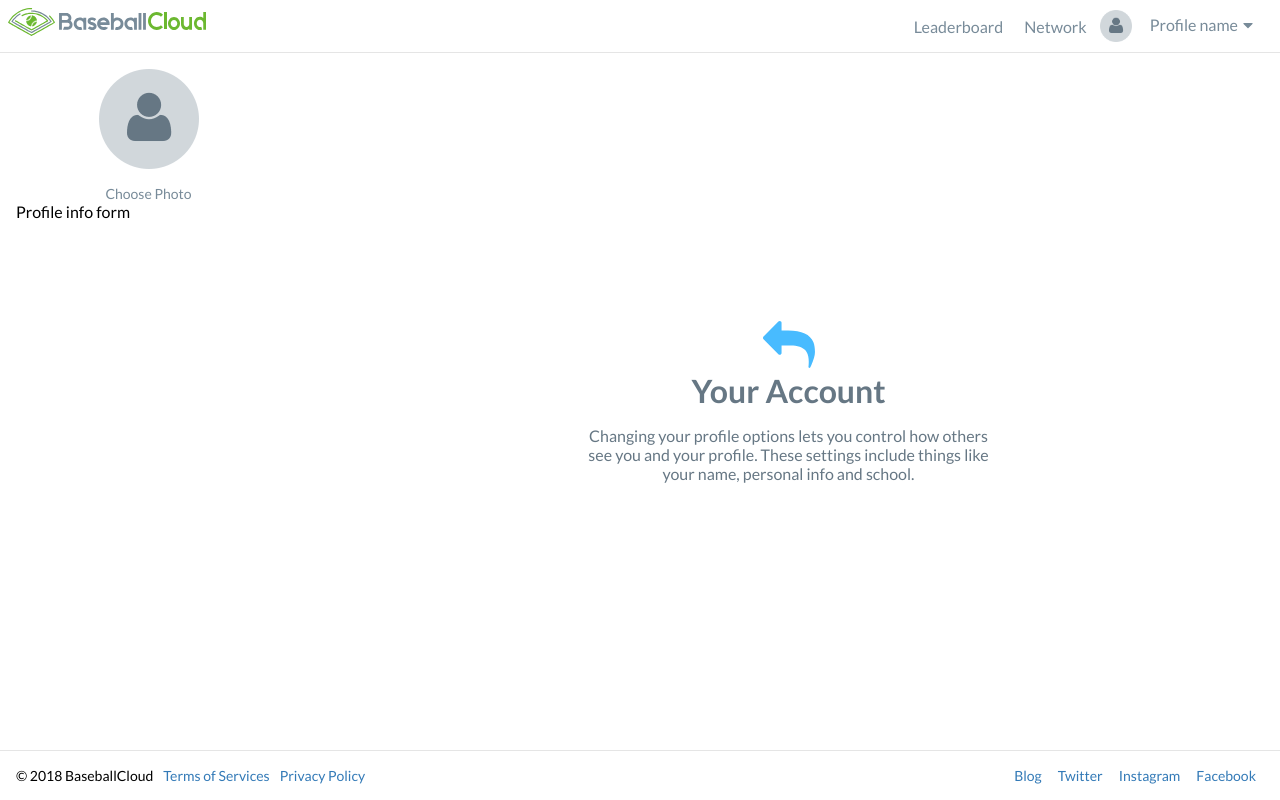
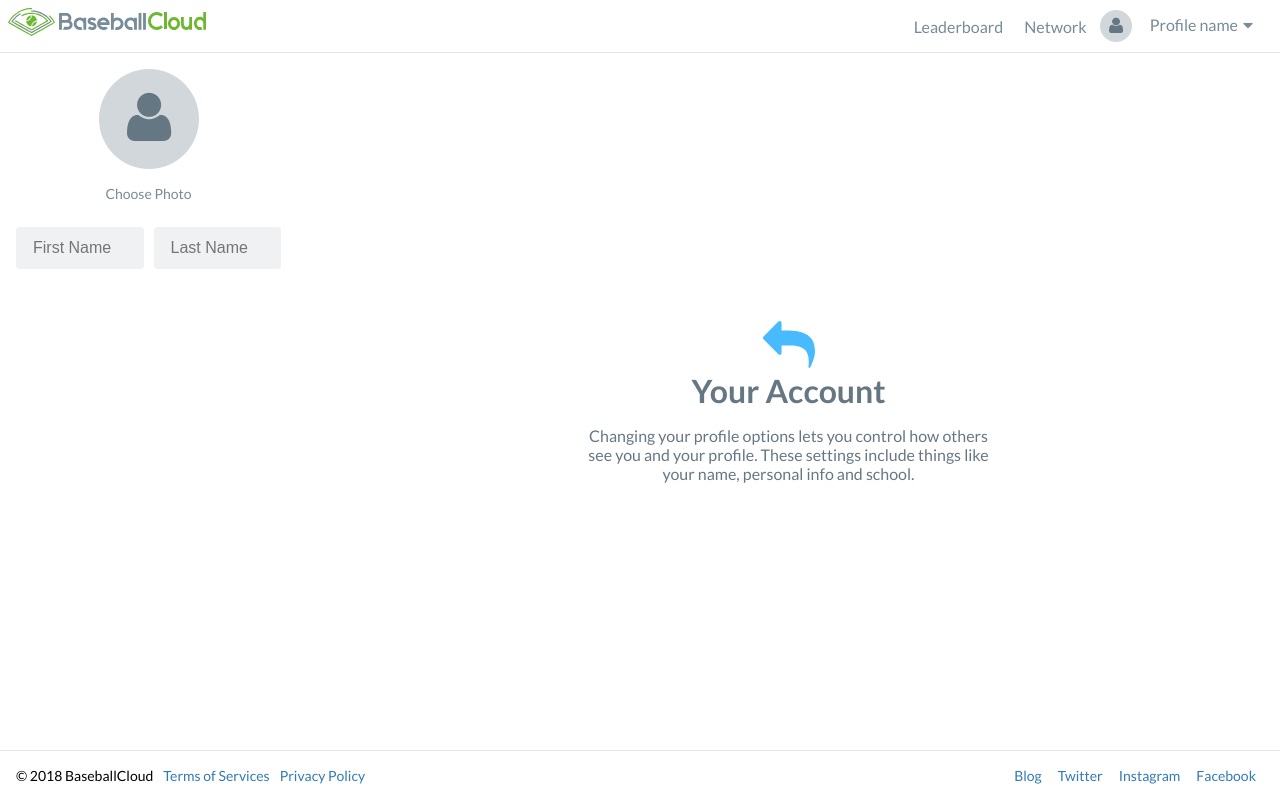
Before and after one commit to Insanefoam/baseball-cloud, a React (Create React App) app: page /profile in a window 1280 px wide. Built offline with nearby package versions, Linux system fonts and the light colour scheme.

Commit message:
add input profile component

```diff
--- a/src/components/InputProfile/InputProfile.css
+++ b/src/components/InputProfile/InputProfile.css
@@ -0,0 +1,11 @@
+.pr-input {
+  height: 40px;
+  padding: 0 16px;
+  border-radius: 4px;
+  background-color: #eff1f3;
+  font-size: 16px;
+  color: #667784;
+  border: 1px solid transparent;
+  outline: none;
+  width: 100%;
+}
--- a/src/components/InputProfile/InputProfile.js
+++ b/src/components/InputProfile/InputProfile.js
@@ -1,7 +1,10 @@
 import React from "react";
+import "./InputProfile.css";
 
-const InputProfile = (placeholder, input) => {
-  return <input {...input} placeholder={placeholder}></input>;
+const InputProfile = ({ placeholder, input }) => {
+  return (
+    <input {...input} placeholder={placeholder} className="pr-input"></input>
+  );
 };
 
 export default InputProfile;
--- a/src/components/ProfileInfoForm/ProfileInfoForm.css
+++ b/src/components/ProfileInfoForm/ProfileInfoForm.css
@@ -0,0 +1,18 @@
+.info-form__double {
+  display: flex;
+  flex-direction: row;
+  flex-basis: 50px;
+}
+
+.info-form__field {
+  display: flex;
+}
+
+.info-form__field-sub {
+  display: flex;
+  flex: 1;
+}
+
+.info-form__field-sub:last-child {
+  margin-left: 10px;
+}
--- a/src/components/ProfileInfoForm/ProfileInfoForm.js
+++ b/src/components/ProfileInfoForm/ProfileInfoForm.js
@@ -1,7 +1,36 @@
 import React from "react";
+import { Form, Field } from "react-final-form";
+import InputProfile from "components/InputProfile";
+import "./ProfileInfoForm.css";
 
 const ProfileInfoForm = () => {
-  return <div>Profile info form</div>;
+  const submitHadler = (values) => alert(values);
+
+  return (
+    <Form onSubmit={submitHadler}>
+      {(handleSubmit) => (
+        <div className="info-form">
+          <div className="info-form__field">
+            <div className="info-form__field-sub">
+              <Field
+                name="firstName"
+                component={InputProfile}
+                placeholder="First Name"
+              />
+            </div>
+            <div className="info-form__field-sub">
+              <Field
+                name="lastName"
+                component={InputProfile}
+                placeholder="Last Name"
+              />
+            </div>
+          </div>
+          <div className="info-form__field"></div>
+        </div>
+      )}
+    </Form>
+  );
 };
 
 export default ProfileInfoForm;
--- a/src/routes/Profile/Profile.css
+++ b/src/routes/Profile/Profile.css
@@ -32,3 +32,7 @@
   font-size: 16px;
   color: #667784;
 }
+
+.profile__aside-avatar {
+  margin-bottom: 25px;
+}
--- a/src/routes/Profile/Profile.js
+++ b/src/routes/Profile/Profile.js
@@ -13,7 +13,9 @@ const Profile = () => {
       <Header navigation={Navigation} />
       <section className="profile">
         <aside className="profile__aside">
-          <UploadAvatarForm></UploadAvatarForm>
+          <div className="profile__aside-avatar">
+            <UploadAvatarForm />
+          </div>
           <ProfileInfoForm></ProfileInfoForm>
         </aside>
         <main className="profile__main">
```
